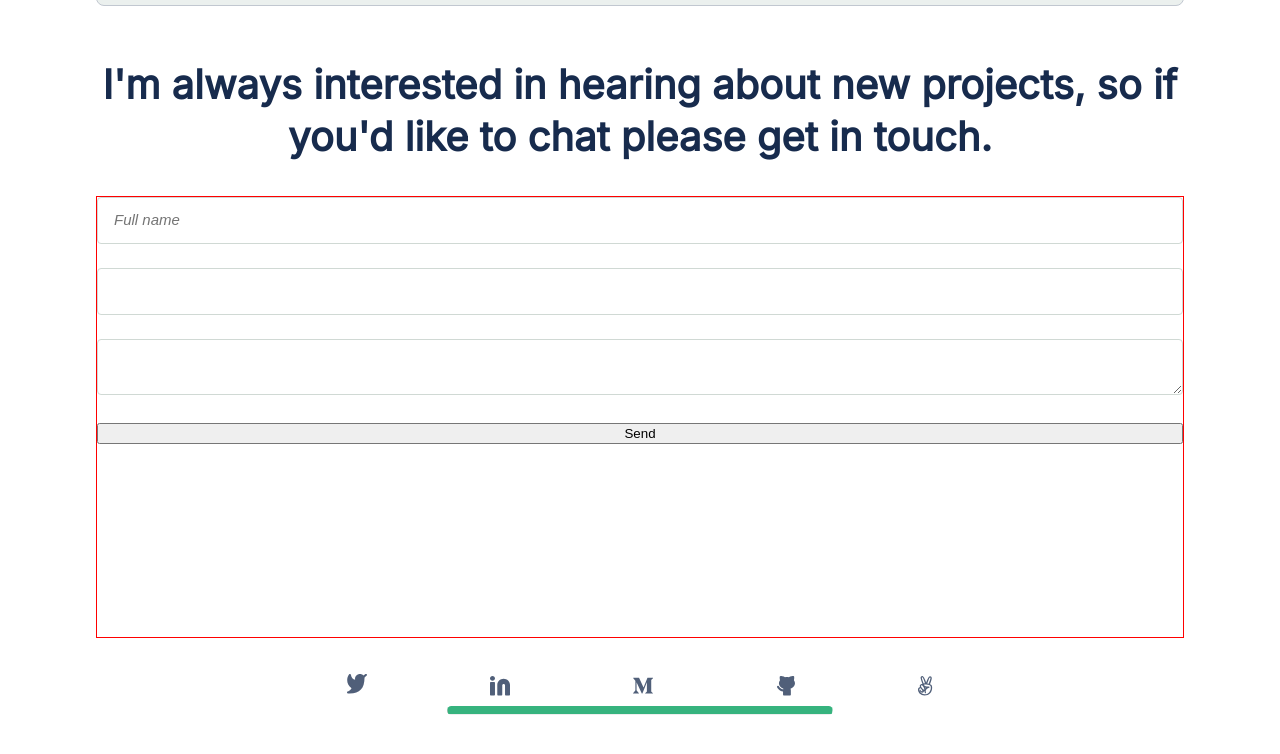
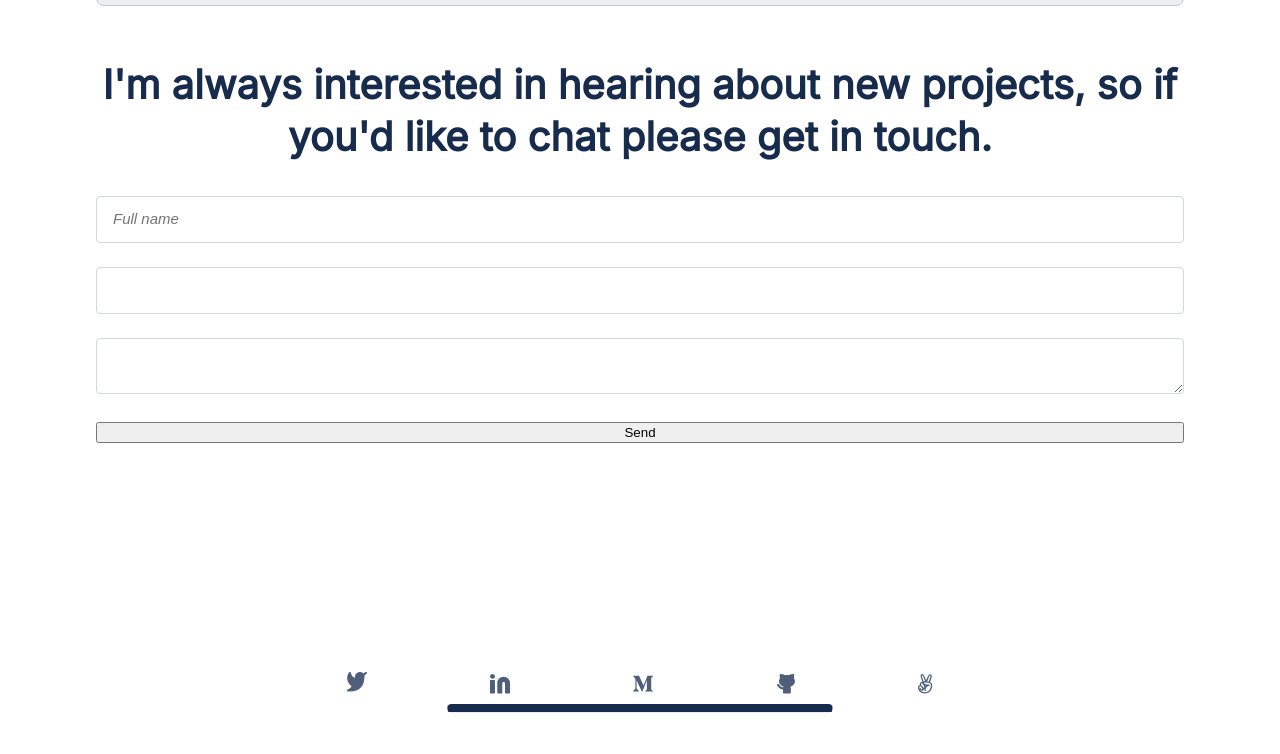
Before and after one commit to ichsansandy/portfolio-microverse, a website: page index.html in a window 1280 px wide. Shown: the part 8256-9010 px from the top of the page. Drawn offline with Linux system fonts and the light colour scheme.

Commit message:
Styling the footer divider

```diff
--- a/index.html
+++ b/index.html
@@ -405,7 +405,7 @@
             fill="#505F79" />
         </svg>
       </div>
-      <hr class="divider-rounded" />
+      <hr class="divider-footer" />
     </footer>
   </body>
 </html>
--- a/style.css
+++ b/style.css
@@ -2,6 +2,7 @@
 
 :root {
   --primary-green: #36b37e;
+  --dark: #172b4d;
 }
 
 /* text color */
@@ -247,7 +248,7 @@ body {
   /* form section */
   .form-container {
     height: 55vh;
-    border: 1px solid red;
+    /* border: 1px solid red; */
     display: flex;
     flex-direction: column;
     gap: 24px;
@@ -287,6 +288,12 @@ body {
 
   .footer-container {
     width: 65%;
+  }
+
+  .divider-footer {
+    border-top: 8px solid var(--dark);
+    border-radius: 5px;
+    width: 30%;
   }
 }
 
```
